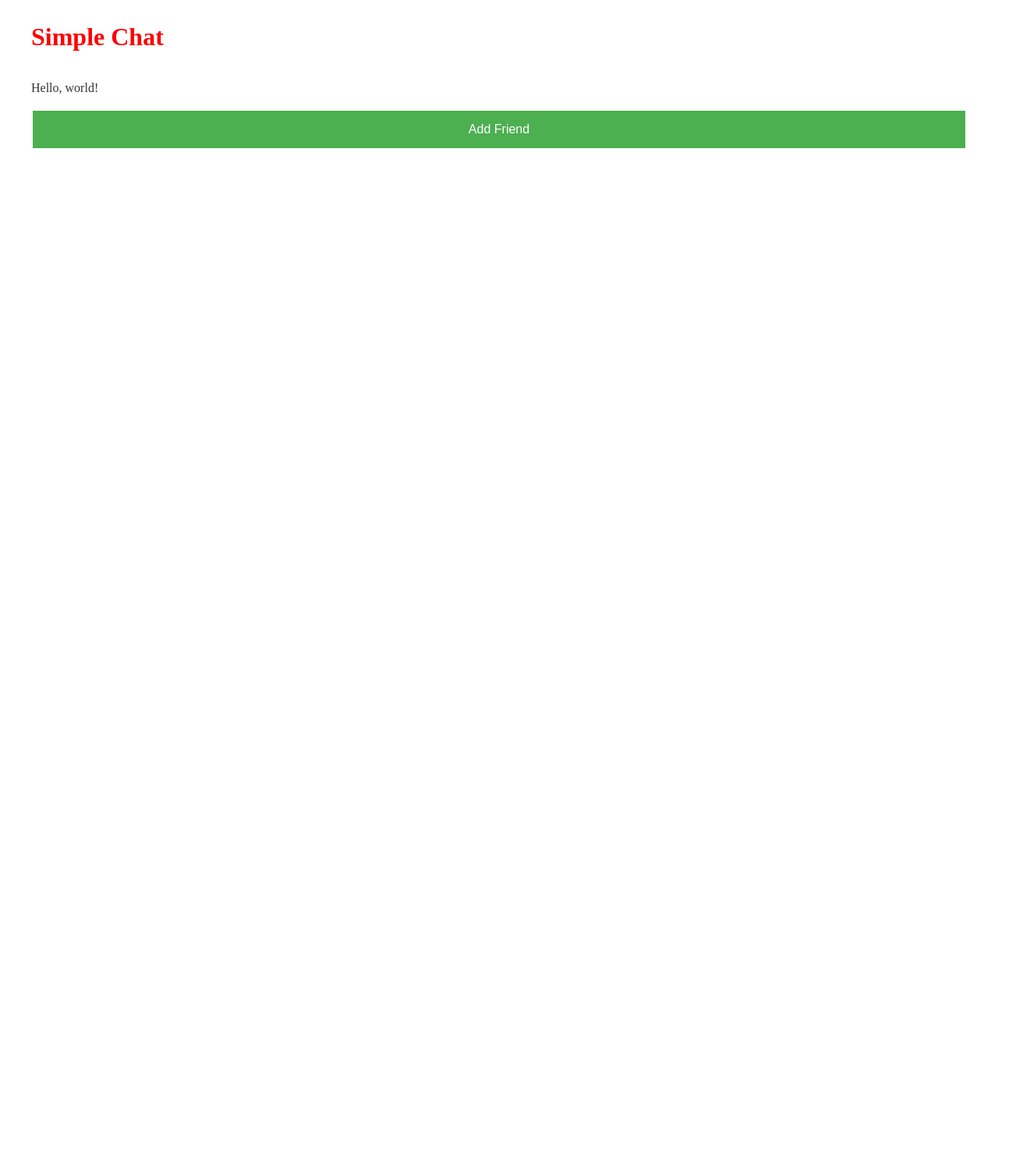
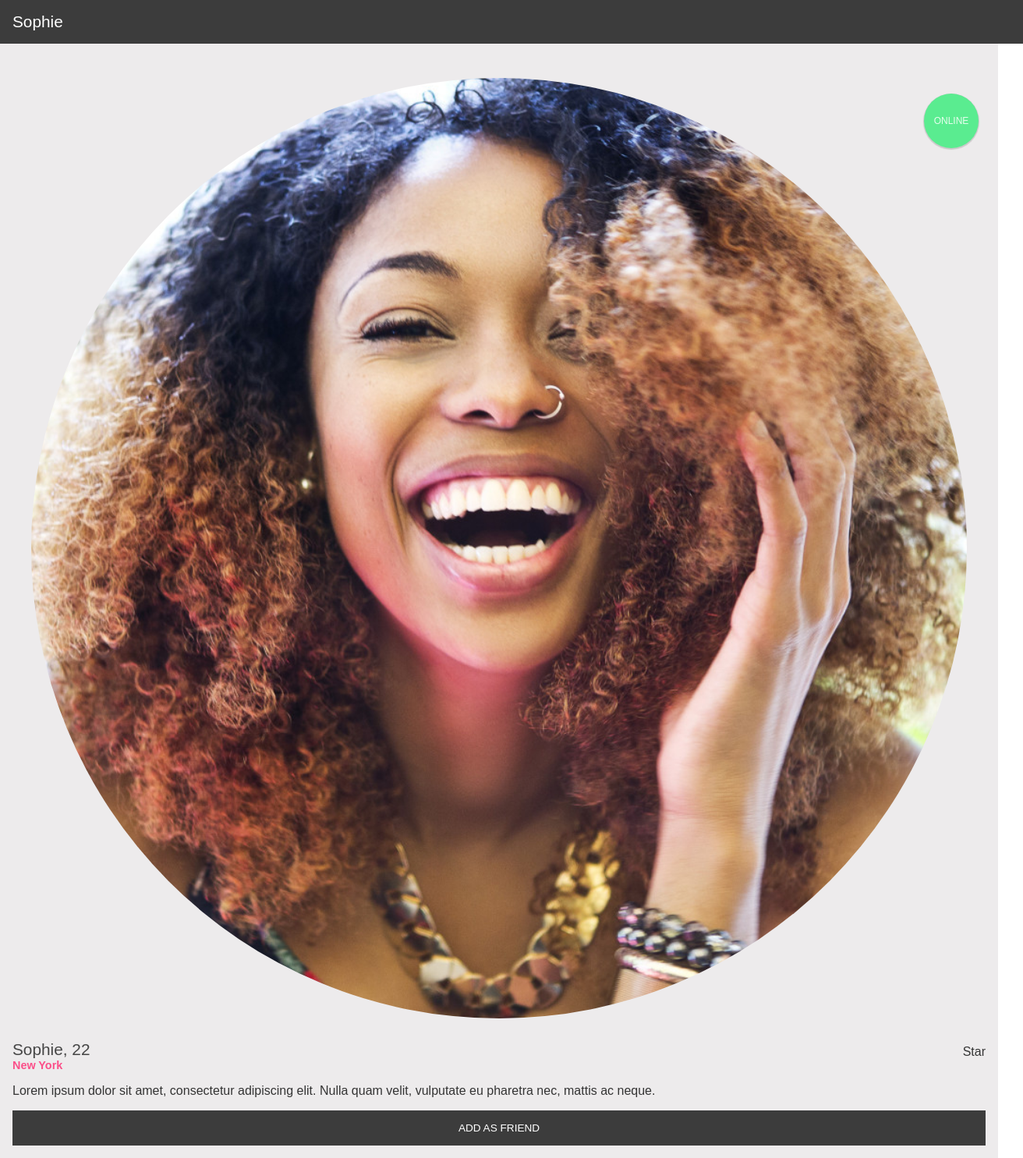
Before and after one commit to yngrdyn/simpleChat, a website: page index.html in a window 1280 px wide. Shown: the whole page at 78% size, 1312 px wide, since content can reach past the window. Before the commit the page ends 800 px from the top, so only its background shows below. Drawn offline with Linux system fonts and the light colour scheme; files that its build step writes are made by us from their sources.

Commit message:
Using flex to organize layout

```diff
--- a/index.html
+++ b/index.html
@@ -9,13 +9,35 @@
 </head>
 
 <body>
+	<div id="header">
+		Sophie
+	</div>
+
 	<main id="js-container">
-		<h1>Simple Chat</h1>
-		<p>Hello, world!</p>
 
-		<input type="button" class="button" id="js-addFriend" value="Add Friend"></input>
+		<div class="profile">
+			<div class="profile-picture">
+				<div class="profile-status">Online</div>
+				<img src="img/profile.jpg"/>
+			</div>
+			<div class="profile-info">
+				<div class="top">
+					<h1>Sophie, 22</h1>
+					<span>Star</span>
+				</div>
+				<h3>New York</h3>
+				<p>
+					Lorem ipsum dolor sit amet, consectetur adipiscing elit. Nulla quam velit, vulputate eu pharetra nec, mattis ac neque.
+				</p>
+			</div>
+		</div>
 
+		<div id="footer">
+			<input type="button" class="button" id="js-addFriend" value="Add as Friend"></input>
+		</div>
 	</main>
+
+
 
 	<script src="js/script.min.js"></script>
 	<script src="//localhost:35729/livereload.js"></script>
--- a/src/js/script.js
+++ b/src/js/script.js
@@ -1,5 +1,4 @@
 window.onload = function() {
-    alert('Page loaded');
     var container = document.getElementById("js-container"),
 		addFriendButton = document.getElementById('js-addFriend'),
 		favoriteButton = document.getElementById('js-addFavorite'),
@@ -7,13 +6,18 @@ window.onload = function() {
 
 
 	addFriendButton.addEventListener("click", function(){
-		console.log(this);
-		addFriendButton.value= addFriend() ? "Remove Friend" : "Add Friend";
+		if(addedFriend()){
+			addFriendButton.value =  "Remove Friend";
+			container.classList.add("friends");
+		} else {
+			addFriendButton.value =  "Add as Friend";
+			container.classList.remove("friends");
+		}
 	});
 
 };
 
-function addFriend() {
+function addedFriend() {
 	setStorageElement("friend", true);
 	if(getStorageElement("friend")){
 		return true;
@@ -32,7 +36,6 @@ function getStorageElement(elementKey){
 
 function setStorageElement(elementKey, value){
 	if(localStorage){
-	    // Store data
 	    if(localStorage.getItem(elementKey)){
 	    	localStorage.removeItem(elementKey);
 	    	return false;
--- a/src/sass/_base.scss
+++ b/src/sass/_base.scss
@@ -1,7 +1,26 @@
 // Variables
 
-$header-size: 2em;
+$header-size: 1.3em;
+$subheader-size: 0.9rem;
+$text-size: 1rem;
+
+// Background
+$background-color: #edebec;
+
+// Fonts
 $font-color: #343434;
-$content-width: 1200px;
+$font-title-color: #464646;
+$font-button-color: #bcbcbc;
+$font-header-color: #ffffff;
+$font-subheader-color: #fb4f89;
+$font-status-color: #e6fded;
 
-$active-buttoncolor: #f00;
+// Header and footer
+$header-color: #3c3c3c;
+
+// Buttons
+$friend-buttoncolor: #4CAF50;
+$friend-maincolor: #f0f;
+
+// Status
+$status-color: #5aec90;
--- a/src/sass/style.scss
+++ b/src/sass/style.scss
@@ -1,26 +1,117 @@
 @import 'base';
 
+body{
+	margin: 0;
+	padding: 0;
+	height:100vh;
+	font-family: Arial, Helvetica, sans-serif;
+	display: flex;
+	justify-content: space-between;
+  	flex-direction: column;
+  	align-items: stretch;
+}
+
+#header {
+	background: $header-color;
+	padding: 1rem;
+	color: $font-header-color;
+	font-size: 1.3rem;
+	align-self: flex-start;
+	width:100%;
+}
+
 main {
-	max-width: $content-width;
-  	margin: 0 auto;
+	flex: 1;
+	padding:1rem;
 	color: $font-color;
+	background: $background-color;
   	display: flex;
+  	justify-content: space-between;
   	flex-direction: column;
-	h1 {
-		font-size: $header-size;
-		color: #f00;
+  	align-items: stretch;
+  	&.friends {
+    	background: $friend-maincolor;
+    	#footer
+    	{
+	    	.button {
+			    background: $friend-buttoncolor;
+			}
+		}
+    }
+
+    .profile-picture {
+    	align-self: stretch;
+    	align-items: center;
+    	padding: 3rem 1.5rem 1.5rem;
+    	img {
+    		width:100%;
+    		height: 100%;
+    		margin: -90px auto 0;
+    		border-radius: 50%;
+    		background-position: center center;
+  			background-size: cover;
+    	}
+    	.profile-status {
+    		width: 70px;
+    		height: 70px;
+    		background: $status-color;
+    		color: $font-status-color;
+    		line-height: 70px;
+    		text-align: center;
+    		text-transform: uppercase;
+    		font-size: 0.75rem;
+    		border-radius: 35px;
+    		-webkit-box-shadow: 0px 1px 1px 1px rgba(0,0,0,0.15);
+			-moz-box-shadow: 0px 1px 1px 1px rgba(0,0,0,0.15);
+			box-shadow: 0px 1px 1px 1px rgba(0,0,0,0.15);
+			position: relative;
+            top: 0px;
+            left: calc(100% - 55px);
+    	}
+    }
+
+    .profile-info {
+    	align-self: stretch;
+    	.top {
+    		display: flex;
+    		flex-direction: row;
+    		justify-content: space-between;
+    		h1 {
+				font-size: $header-size;
+				color: $font-title-color;
+				font-weight: normal;
+				margin: 0px;
+			}
+    		span {
+    			align-self: flex-end;
+    		}
+    	}
+
+		h3 {
+			margin:0px;
+			color: $font-subheader-color;
+			font-size: $subheader-size;
+		}
+		p {
+			font-size: $text-size;
+		}
+    }
+
+	#footer {
+		align-self: flex-end;
+		width: 100%;
+		.button {
+		    background-color: $header-color;
+		    border: none;
+		    color: $font-header-color;
+		    padding: 15px 0px;
+		    text-align: center;
+		    font-size: 0.85rem;
+		    font-weight:normal;
+		    cursor: pointer;
+		    width:100%;
+		    text-transform: uppercase;
+		}
 	}
 
-	.button {
-	    background-color: #4CAF50;
-	    border: none;
-	    color: white;
-	    padding: 15px 32px;
-	    text-align: center;
-	    text-decoration: none;
-	    display: inline-block;
-	    font-size: 16px;
-	    margin: 4px 2px;
-	    cursor: pointer;
-	}
 }
```
Also changed, not shown: css/style.min.css, img/profile.jpg (added), js/script.min.js, src/css/style.css.
